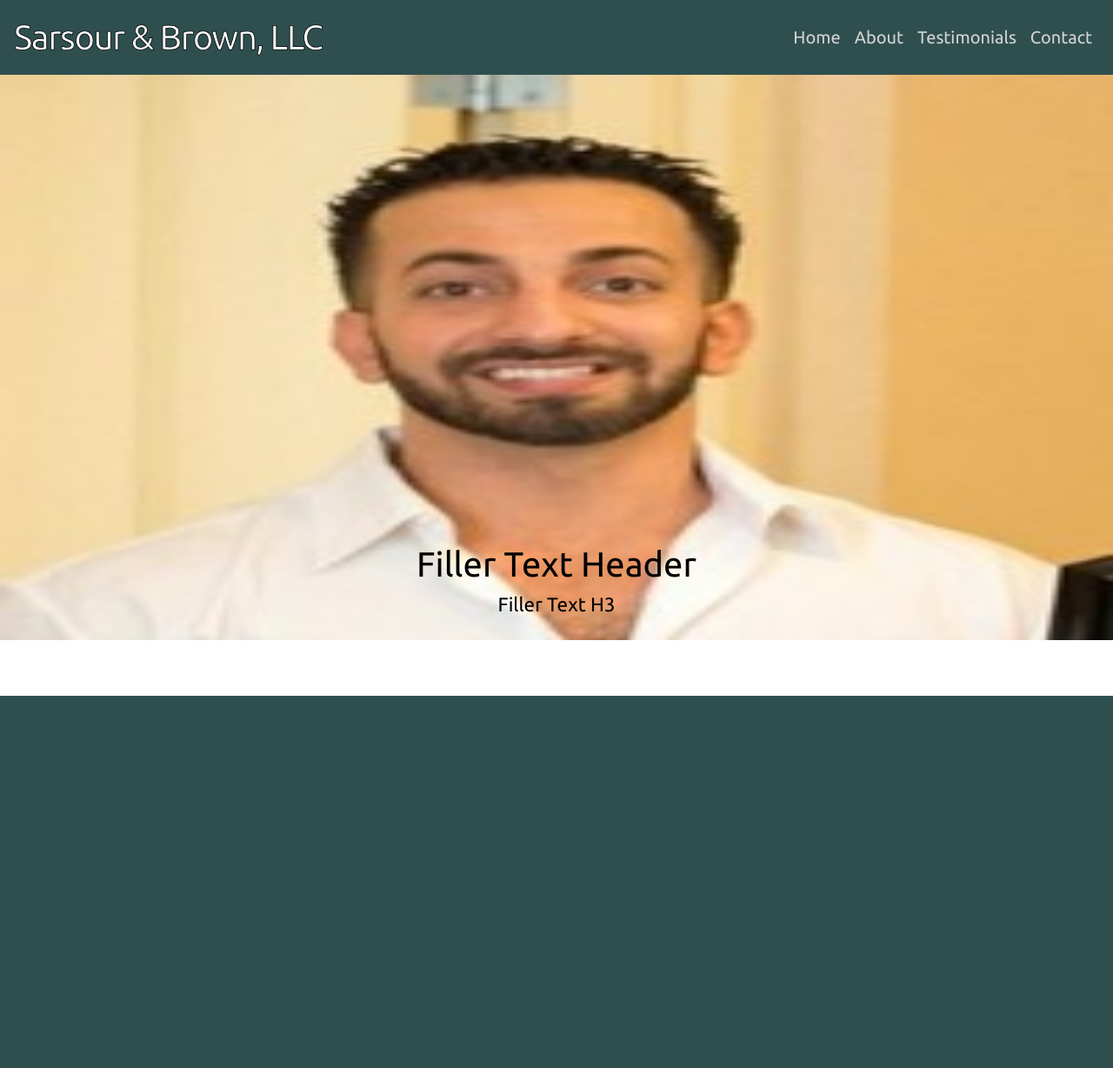
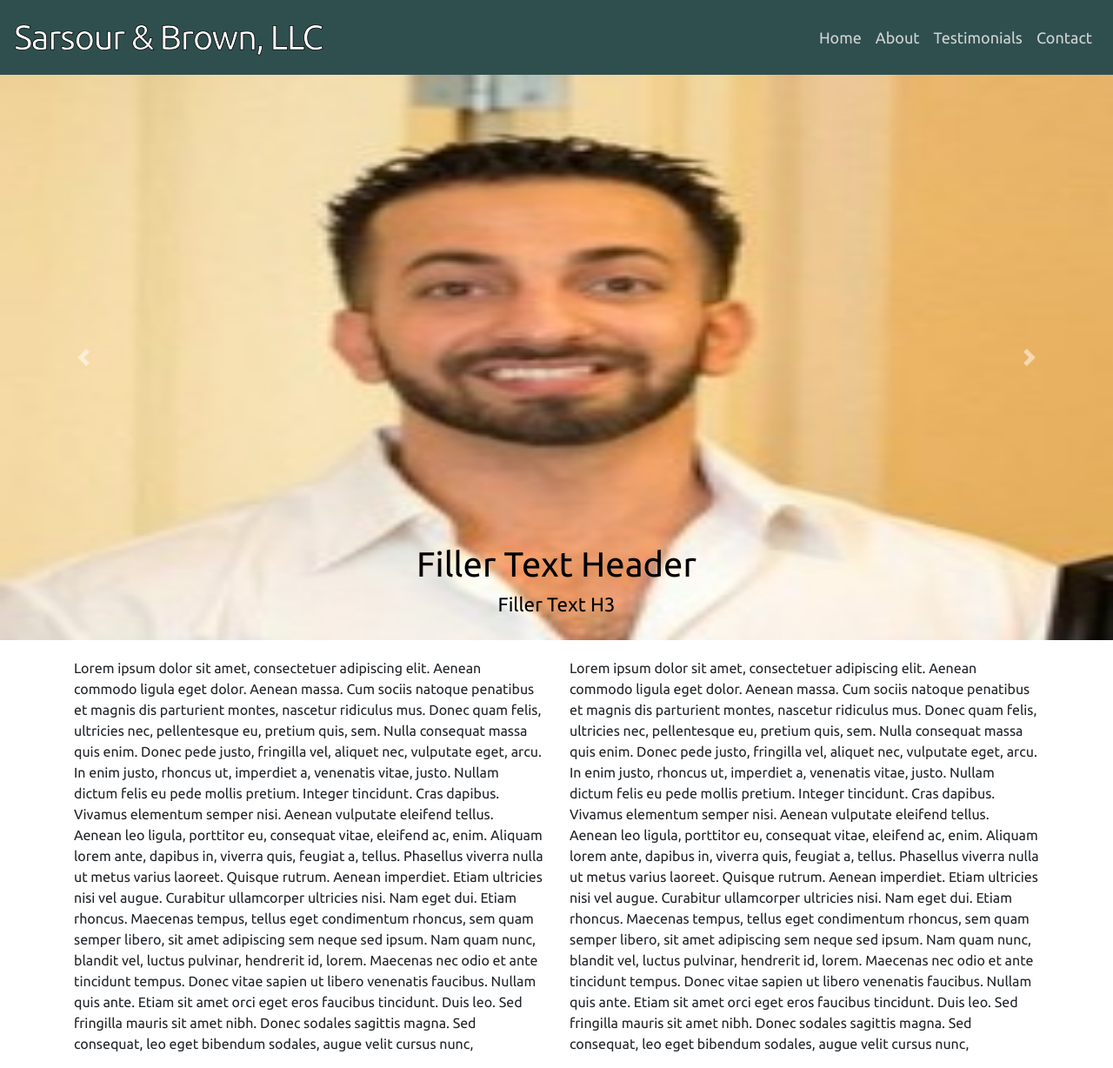
Before and after one commit to CarnsJalone/SarsourAndBrown, a Django app: page / in a window 1280 px wide. Shown: the whole page at 87% size. Before the commit the page ends 800 px from the top, so only its background shows below. Run offline with Django 3.2, Linux system fonts and the light colour scheme; some libraries are stand-ins or nearby versions.

Commit message:
Heavy CSS changes, slight Django updates

```diff
--- a/sarsourandbrown/home/templates/home/base.html
+++ b/sarsourandbrown/home/templates/home/base.html
@@ -20,22 +20,26 @@
       <div class="collapse navbar-collapse" id="navbarMenu">
         <ul class="navbar-nav ml-auto">
           <li class="nav-item">
-            <a href="#" class="nav-link">Home</a>
+            <a href="{% url 'home-page' %}" class="nav-link">Home</a>
           </li>
           <li class="nav-item">
-            <a href="#" class="nav-link">About</a>
+            <a href="{% url 'about-page' %}" class="nav-link">About</a>
           </li>
           <li class="nav-item">
-            <a href="#" class="nav-link">Testimonials</a>
+            <a href="{% url 'testimonials-page' %}" class="nav-link">Testimonials</a>
           </li>
           <li class="nav-item">
-            <a href="#" class="nav-link">Contact</a>
+            <a href="{% url 'contact-page' %}" class="nav-link">Contact</a>
           </li>
         </ul>
       </div>
     </nav>
     {# The DIVS below will only be for the homepage, these need to be migrated to home.html #}
     {% block carousel_home %}
+    {% endblock %}
+    {% block contact_8_by_4_container %}
+    {% endblock %}
+    {% block contact_form %}
     {% endblock %}
 
     <div> {# TODO - I want to put a big open div here to have an extemely wide, panaramic picture #}
@@ -44,6 +48,8 @@
     </div>
     {% block body %}
     {% endblock %}
+    {% block two_column_container %}
+    {% endblock %}
     <script src="https://code.jquery.com/jquery-3.3.1.slim.min.js" integrity="sha384-q8i/X+965DzO0rT7abK41JStQIAqVgRVzpbzo5smXKp4YfRvH+8abtTE1Pi6jizo" crossorigin="anonymous"></script>
     <script src="https://cdnjs.cloudflare.com/ajax/libs/popper.js/1.14.3/umd/popper.min.js" integrity="sha384-ZMP7rVo3mIykV+2+9J3UJ46jBk0WLaUAdn689aCwoqbBJiSnjAK/l8WvCWPIPm49" crossorigin="anonymous"></script>
     <script src="https://stackpath.bootstrapcdn.com/bootstrap/4.1.3/js/bootstrap.min.js" integrity="sha384-ChfqqxuZUCnJSK3+MXmPNIyE6ZbWh2IMqE241rYiqJxyMiZ6OW/JmZQ5stwEULTy" crossorigin="anonymous"></script>
--- a/sarsourandbrown/home/templates/home/home.html
+++ b/sarsourandbrown/home/templates/home/home.html
@@ -1,27 +1,76 @@
 {% extends "home/base.html" %}
 
 {% block carousel_home %}
-  </div class="d-block w-100 carousel-inner carousel-slide" id="carousel_home" data-ride="carousel">
+  <div id="carouselIndicators" class="carousel slide" data-ride="carousel">
+    {% comment %} <ol class="carousel-indicators">
+      <li data-target="#carouselIndicators" data-slide-to="0" class="active"></li>
+      <li data-target="#carouselIndicators" data-slide-to="1"></li>
+      <li data-target="#carouselIndicators" data-slide-to="2"></li>
+    </ol> {% endcomment %}
+    <div class="carousel-inner" id="carousel_home">
       <div class="carousel-item active">
-      <img class="w-100" src="static/Nader-Filler.jpeg"> {# Here will be an image of Nader in his business attire in a powerful pose #}
+        <img class="d-block w-100" src="static/Nader-Filler.jpeg" alt="First Slide"> {# Here will be an image of Nader in his business attire in a powerful pose #}
         <div class="carousel-caption">
           <h1 class="display-2">Filler Text Header</h1>
           <h3>Filler Text H3</h3>
         </div>
       </div>
       <div class="carousel-item">
-      <img class="d-block w-100" src="#"> {# Here will be an image of Carly in her business attire in a powerful pose #}
+        <img class="d-block w-100" src="static/Secondslide-Filler.jpeg" alt="Second Slide"> {# Here will be an image of Carly in her business attire in a powerful pose #}
         <div class="carousel-caption">
           <h1 class="display-2">Filler Text Header</h1>
           <h3>Filler Text H3</h3>
         </div>
       </div>
       <div class="carousel-item">
-      <img class="d-block w-100" src="#">
+        <img class="d-block w-100" src="static/thirdslide-Filler.jpg" alt="Third Slide">
         <div class="carousel-caption">
           <h1 class="display-2">Filler Text Header</h1>
           <h3>Filler Text H3</h3>
         </div>
       </div>
     </div>
+    <a class="carousel-control-prev" href="#carouselIndicators" role="button" data-slide="prev">
+      <span id="carousel_prev_button" class="carousel-control-prev-icon" aria-hidden="true"></span>
+      <span class="sr-only">Previous</span>
+    </a>
+    <a class="carousel-control-next" href="#carouselIndicators" role="button" data-slide="next">
+      <span id="carousel_next_button" class="carousel-control-next-icon" aria-hidden="true"></span>
+      <span class="sr-only">Next</span>
+    </a>
+  </div>
 {% endblock %}
+
+{% block two_column_container %}
+<div class="container">
+  <div class="row">
+    <div class="col">
+      <p>Lorem ipsum dolor sit amet, consectetuer adipiscing elit. Aenean commodo ligula eget dolor. Aenean massa.
+      Cum sociis natoque penatibus et magnis dis parturient montes, nascetur ridiculus mus. Donec quam felis, ultricies
+       nec, pellentesque eu, pretium quis, sem. Nulla consequat massa quis enim. Donec pede justo, fringilla vel, aliquet
+       nec, vulputate eget, arcu. In enim justo, rhoncus ut, imperdiet a, venenatis vitae, justo. Nullam dictum felis eu
+       pede mollis pretium. Integer tincidunt. Cras dapibus. Vivamus elementum semper nisi. Aenean vulputate eleifend tellus.
+        Aenean leo ligula, porttitor eu, consequat vitae, eleifend ac, enim. Aliquam lorem ante, dapibus in, viverra quis,
+        feugiat a, tellus. Phasellus viverra nulla ut metus varius laoreet. Quisque rutrum. Aenean imperdiet. Etiam ultricies
+        nisi vel augue. Curabitur ullamcorper ultricies nisi. Nam eget dui. Etiam rhoncus. Maecenas tempus, tellus eget condimentum
+        rhoncus, sem quam semper libero, sit amet adipiscing sem neque sed ipsum. Nam quam nunc, blandit vel, luctus pulvinar,
+        hendrerit id, lorem. Maecenas nec odio et ante tincidunt tempus. Donec vitae sapien ut libero venenatis faucibus. Nullam
+        quis ante. Etiam sit amet orci eget eros faucibus tincidunt. Duis leo. Sed fringilla mauris sit amet nibh. Donec sodales
+        sagittis magna. Sed consequat, leo eget bibendum sodales, augue velit cursus nunc,</p>
+    </div>
+    <div class="col">
+      <p>Lorem ipsum dolor sit amet, consectetuer adipiscing elit. Aenean commodo ligula eget dolor. Aenean massa.
+      Cum sociis natoque penatibus et magnis dis parturient montes, nascetur ridiculus mus. Donec quam felis, ultricies
+       nec, pellentesque eu, pretium quis, sem. Nulla consequat massa quis enim. Donec pede justo, fringilla vel, aliquet
+       nec, vulputate eget, arcu. In enim justo, rhoncus ut, imperdiet a, venenatis vitae, justo. Nullam dictum felis eu
+       pede mollis pretium. Integer tincidunt. Cras dapibus. Vivamus elementum semper nisi. Aenean vulputate eleifend tellus.
+        Aenean leo ligula, porttitor eu, consequat vitae, eleifend ac, enim. Aliquam lorem ante, dapibus in, viverra quis,
+        feugiat a, tellus. Phasellus viverra nulla ut metus varius laoreet. Quisque rutrum. Aenean imperdiet. Etiam ultricies
+        nisi vel augue. Curabitur ullamcorper ultricies nisi. Nam eget dui. Etiam rhoncus. Maecenas tempus, tellus eget condimentum
+        rhoncus, sem quam semper libero, sit amet adipiscing sem neque sed ipsum. Nam quam nunc, blandit vel, luctus pulvinar,
+        hendrerit id, lorem. Maecenas nec odio et ante tincidunt tempus. Donec vitae sapien ut libero venenatis faucibus. Nullam
+        quis ante. Etiam sit amet orci eget eros faucibus tincidunt. Duis leo. Sed fringilla mauris sit amet nibh. Donec sodales
+        sagittis magna. Sed consequat, leo eget bibendum sodales, augue velit cursus nunc,</p>
+    </div>
+  </div>
+{% endblock %}
--- /dev/null
+++ b/sarsourandbrown/home/templates/home/testimonials.html
@@ -0,0 +1 @@
+{% extends "home/base.html" %}
--- a/sarsourandbrown/home/urls.py
+++ b/sarsourandbrown/home/urls.py
@@ -4,5 +4,6 @@ from . import views
 urlpatterns = [
     path('', views.home, name='home-page'),
     path('about/', views.about, name='about-page'),
-    path('about-us', views.about_us, name='about-us-page')
+    path('testimonials/', views.testimonials, name='testimonials-page'),
+    path('contact/', views.contact, name='contact-page'),
 ]
--- a/sarsourandbrown/home/views.py
+++ b/sarsourandbrown/home/views.py
@@ -14,6 +14,8 @@ def about(request):
     context = {'pages': url_titles}
     return render(request, 'home/about.html', context)
 
-def about_us(request):
-    context = {'pages': url_titles}
-    return render(request, 'home/about-us.html', context)
+def testimonials(request):
+    return render(request, 'home/testimonials.html')
+
+def contact(request):
+    return render(request, 'home/contact.html')
--- a/sarsourandbrown/static/styles.css
+++ b/sarsourandbrown/static/styles.css
@@ -28,7 +28,7 @@ nav.navbar.navbar-expand-sm a.navbar-brand {
 }
 
 ul.navbar-nav.ml-auto li.nav-item {
-    font-size: 20px;
+    font-size: 18px;
 }
 
 nav.navbar.navbar-expand-sm button.navbar-toggler span.navbar-toggler-icon {
@@ -39,6 +39,8 @@ nav.navbar.navbar-expand-sm button.navbar-toggler span.navbar-toggler-icon {
 
 div.carousel-item, div.carousel-item img {
     max-height: 650px;
+    /* TODO - for some reason the third image extends further than
+    650 px when in mobile view (small) */
 }
 
 div.carousel-caption {
@@ -53,3 +55,50 @@ div.carousel-caption h1 {
 div.carousel-caption h3 {
     font-size: 22.5px;
 }
+
+#carousel_prev_button, #carousel_next_button {
+    /* background-color: red; */
+    /* TODO - fix this so only the carets themselves change color,
+    not the entire background of the caret */
+}
+
+div.container {
+    margin-top: 20px;
+}
+
+#about_8_col, #about_4_col {
+    margin-top: 10px;
+}
+
+#about_8_col {
+    padding-left: 30px;
+}
+
+#about_4_col {
+    padding-right: 30px;
+}
+
+div.form-group {
+    margin: 0px;
+    max-width: 100%;
+    max-height: 100%;
+    padding: 0px;
+}
+
+div.form-group label {
+    margin-top: 5px;
+    padding-top: 0px;
+    margin-bottom: 5px;
+    padding-bottom: 0px;
+}
+
+div.form-group input#about_submit_button {
+    margin-top: 15px;
+}
+ #parent_form_div {
+     max-width: 85%;
+     padding: 0px;
+     margin-left: 15px;
+     margin-top: 15px;
+     margin-right: 0px;
+ }
```
Also changed, not shown: sarsourandbrown/home/templates/home/about.html (added, +36 -0 lines), sarsourandbrown/home/templates/home/contact.html (added, +26 -0 lines), sarsourandbrown/home/templates/home/about-us.html (deleted), sarsourandbrown/static/Secondslide-Filler.jpeg (added), sarsourandbrown/static/thirdslide-Filler.jpg (added). Lines whose indentation alone changed are shown as unchanged.
